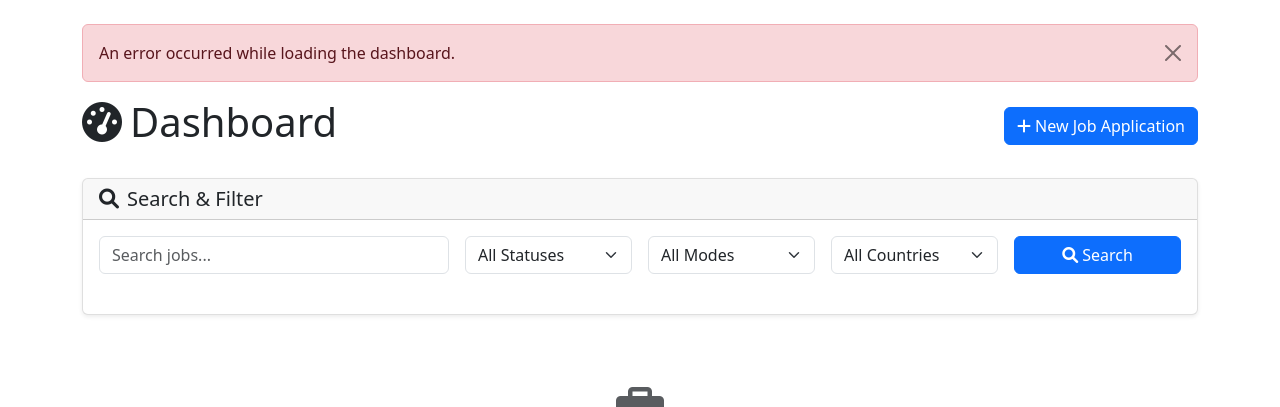
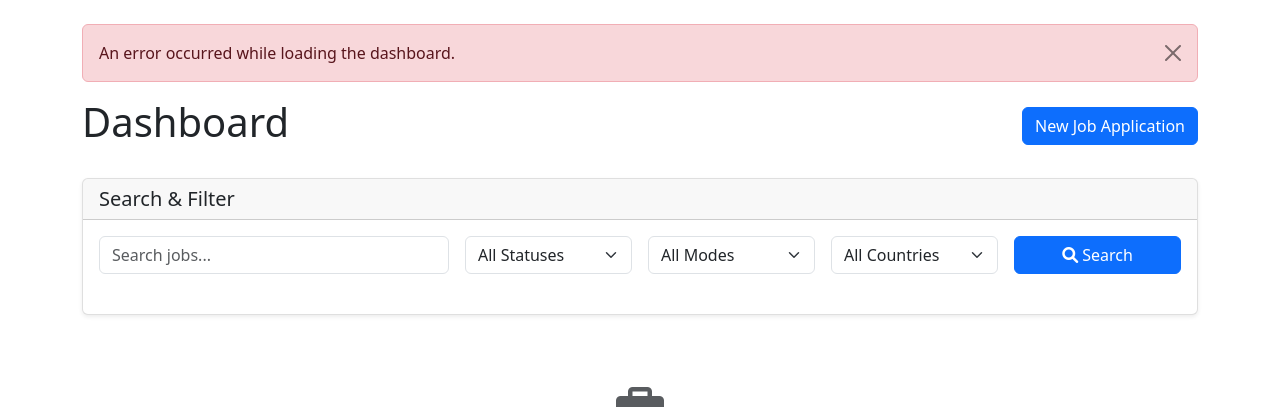
Before and after one commit to Hugo300/JobApp_v2, a Flask app: page / in a window 1280 px wide. Shown: the part 61-468 px from the top of the page. Run offline with Flask 3, Linux system fonts and the light colour scheme; some libraries are stand-ins or nearby versions.

Commit message:
Moved icons from pure html to use bootstrap_flask render_icon. Also moved from font awesome to boot icons.

```diff
--- a/templates/components/cards.html
+++ b/templates/components/cards.html
@@ -1,3 +1,5 @@
+{% from 'bootstrap5/utils.html' import render_icon %}
+
 {% macro render_job_card(job, show_actions=true, show_match_score=false, match_score=0, matched_keywords=[], unmatched_keywords=[]) %}
     <div class="card mb-3 job-card" data-job-id="{{ job.id }}">
         <div class="card-body">
@@ -29,17 +31,17 @@
             <div class="row text-muted small">
                 <div class="col-md-6">
                     {% if job.office_location %}
-                        <i class="fas fa-map-marker-alt me-1"></i>{{ job.office_location }}
+                        {{ render_icon('geo-alt-fill') }} {{ job.office_location }}
                     {% endif %}
                     {% if job.country %}
-                        <br><i class="fas fa-globe me-1"></i>{{ job.country }}
+                        <br>{{ render_icon('globe') }} {{ job.country }}
                     {% endif %}
                 </div>
                 <div class="col-md-6 text-md-end">
-                    <i class="fas fa-clock me-1"></i>Updated {{ job.last_update.strftime('%Y-%m-%d') }}
+                    {{ render_icon('clock') }} Updated {{ job.last_update.strftime('%Y-%m-%d') }}
                     {% if job.url %}
                         <br><a href="{{ job.url }}" target="_blank" class="text-decoration-none">
-                            <i class="fas fa-external-link-alt me-1"></i>View Posting
+                            {{ render_icon('link-45deg') }} View Posting
                         </a>
                     {% endif %}
                 </div>
@@ -60,7 +62,7 @@
                     {% if matched_keywords %}
                         <div class="mb-1">
                             <small class="text-success">
-                                <i class="fas fa-check-circle me-1"></i>
+                                {{ render_icon('check-circle') }}
                                 {% for keyword in matched_keywords[:5] %}
                                     <span class="badge bg-success-subtle text-success me-1">{{ keyword }}</span>
                                 {% endfor %}
@@ -76,10 +78,10 @@
             {% if show_actions %}
                 <div class="mt-3 d-flex gap-2">
                     <a href="{{ url_for('jobs.job_detail', job_id=job.id) }}" class="btn btn-sm btn-outline-primary">
-                        <i class="fas fa-eye me-1"></i>View Details
+                        {{ render_icon('eye-fill') }} View Details
                     </a>
                     <a href="{{ url_for('jobs.edit_job', job_id=job.id) }}" class="btn btn-sm btn-outline-secondary">
-                        <i class="fas fa-edit me-1"></i>Edit
+                        {{ render_icon('pencil-fill') }} Edit
                     </a>
                 </div>
             {% endif %}
@@ -99,7 +101,7 @@
                 </div>
                 <div class="text-end">
                     <small class="text-muted">
-                        <i class="fas fa-clock me-1"></i>
+                        {{ render_icon('clock') }}
                         {% if template.updated_at %}
                             {{ template.updated_at.strftime('%Y-%m-%d') }}
                         {% else %}
@@ -123,14 +125,14 @@
             {% if show_actions %}
                 <div class="mt-3 d-flex gap-2">
                     <a href="{{ url_for('templates.view_template', template_id=template.id) }}" class="btn btn-sm btn-outline-primary">
-                        <i class="fas fa-eye me-1"></i>View
+                        {{ render_icon('eye-fill') }} View
                     </a>
                     <a href="{{ url_for('templates.edit_template', template_id=template.id) }}" class="btn btn-sm btn-outline-secondary">
-                        <i class="fas fa-edit me-1"></i>Edit
+                        {{ render_icon('pencil-fill') }} Edit
                     </a>
                     <button type="button" class="btn btn-sm btn-outline-danger"
                             onclick="deleteTemplate({{ template.id }}, '{{ template.name }}')">
-                        <i class="fas fa-trash me-1"></i>Delete
+                        {{ render_icon('trash-fill') }} Delete
                     </button>
                 </div>
             {% endif %}
--- a/templates/dashboard.html
+++ b/templates/dashboard.html
@@ -1,4 +1,5 @@
 {% extends "base.html" %}
+{% from 'bootstrap5/utils.html' import render_icon %}
 {% from "components/forms.html" import render_search_form %}
 {% from "components/cards.html" import render_job_card, render_stats_card, render_empty_state %}
 
@@ -9,9 +10,13 @@
 <div class="row">
     <div class="col-12">
         <div class="d-flex justify-content-between align-items-center mb-4">
-            <h1><i class="fas fa-tachometer-alt me-2"></i>Dashboard</h1>
+            <h1>
+                {{ render_icon("speedometer2") }}
+                Dashboard
+            </h1>
             <a href="{{ url_for('jobs.new_job') }}" class="btn btn-primary">
-                <i class="fas fa-plus me-1"></i>New Job Application
+                {{ render_icon("plus-circle") }}
+                New Job Application
             </a>
         </div>
     </div>
@@ -24,13 +29,14 @@
         <div class="card">
             <div class="card-header">
                 <h5 class="card-title mb-0">
-                    <i class="fas fa-chart-bar me-2"></i>Application Summary
+                    {{ render_icon("bar-chart-fill") }}
+                    Application Summary
                 </h5>
             </div>
             <div class="card-body">
                 <div class="row">
                     <!-- Total Jobs -->
-                    <div class="col-md-3 col-sm-6 mb-3">
+                    <div class="col-md-3 col-sm-6 mb-3 align-items-center text-center">
                         {{ render_stats_card(
                             title="Total Applications",
                             value=summary.total_jobs,
@@ -77,7 +83,8 @@
                         <h6 class="mb-2">Top Countries</h6>
                         {% for country, count in summary.top_countries %}
                         <div class="small text-muted mb-1">
-                            <i class="fas fa-globe me-1"></i>{{ country }}: {{ count }}
+                            {{ render_icon("globe") }}
+                            {{ country }}: {{ count }}
                         </div>
                         {% endfor %}
                         {% endif %}
@@ -95,7 +102,8 @@
         <div class="card">
             <div class="card-header">
                 <h5 class="card-title mb-0">
-                    <i class="fas fa-search me-2"></i>Search & Filter
+                    {{ render_icon("search") }}
+                    Search & Filter
                 </h5>
             </div>
             <div class="card-body">
```
